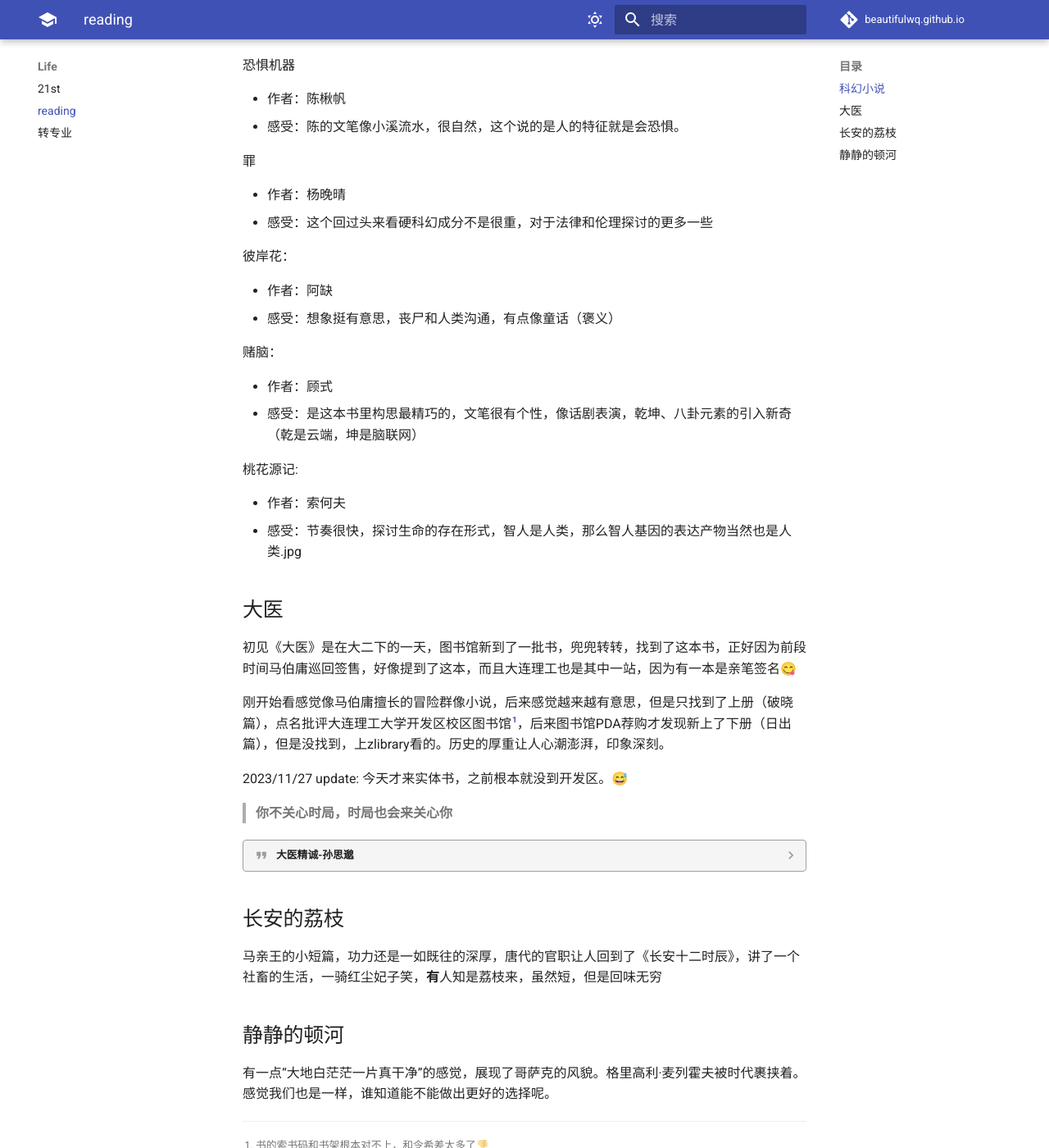
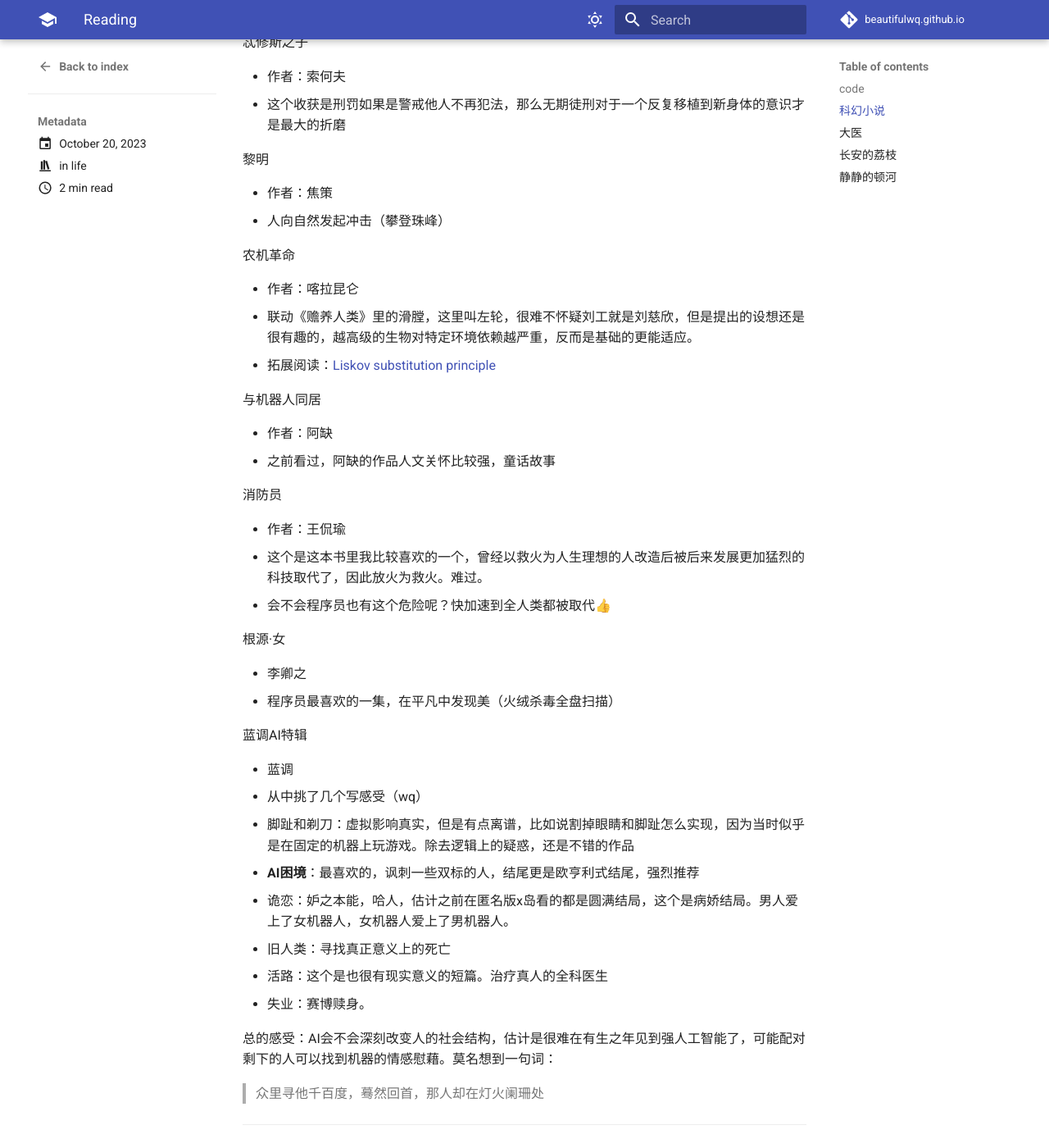
Before and after one commit to edwardwq301/wqtech, an MkDocs documentation site: the page built from docs/blog/posts/reading.md, in a window 1280 px wide and 1400 px high, scrolled down 1148 px. Shown: the whole window at 82% size. Built offline with MkDocs 1.6.1 and Material for MkDocs 9.7.7, drawn with Linux system fonts in a browser that asks for light colours; some web fonts are replaced; comment, search, counter and statistics services are not loaded; some of the changed text lies outside the part shown.

Commit message:
building blog with mkdocs.yml
blog build finish

update requirements

remove rss

add reading note

```diff
--- a/docs/life/reading.md
+++ b/docs/blog/posts/reading.md
@@ -1,9 +1,102 @@
 ---
+author: wq
+date: 2023-10-20
 comments: true
+categories:
+    - life
 ---
 
+reading books
+
+<!-- more -->
+## code
+推荐设计模式之禅，这个看着很舒服
+
 ## 科幻小说
+《太阳囚笼》北理工出版社
+
+太阳囚笼
+
+- 喀喇昆仑
+- 典型的硬科幻，互补能发展得更好
+
+神仆
+
+- 索何夫
+- 人工智能觉得发展的太慢了，直接接管。
+
+弈
+
+- 索何夫
+- 傲慢才是生存的障碍，根据长远结果来决定短期动作未必是好事
+
+---
+
+《AI觉醒》 北理工出版社
+
+太原之恋
+
+- 作者：刘慈欣
+- 感受：经典作品，应该是失意时的作品，如果看完了推荐学习一下 `cd ~ ; rm -rf` 或者正则表达式😋
+
+邮差
+
+- 作者：闰年
+- 中规中矩，与赵本山的落叶归根异曲同工之妙
+
+忒修斯之子
+
+- 作者：索何夫
+- 这个收获是刑罚如果是警戒他人不再犯法，那么无期徒刑对于一个反复移植到新身体的意识才是最大的折磨
+
+黎明
+
+- 作者：焦策
+- 人向自然发起冲击（攀登珠峰）
+
+农机革命
+
+- 作者：喀拉昆仑
+- 联动《赡养人类》里的滑膛，这里叫左轮，很难不怀疑刘工就是刘慈欣，但是提出的设想还是很有趣的，越高级的生物对特定环境依赖越严重，反而是基础的更能适应。
+- 拓展阅读：[Liskov substitution principle](https://en.wikipedia.org/wiki/Liskov_substitution_principle)
+
+
+与机器人同居
+
+- 作者：阿缺
+- 之前看过，阿缺的作品人文关怀比较强，童话故事
+
+消防员
+
+- 作者：王侃瑜
+- 这个是这本书里我比较喜欢的一个，曾经以救火为人生理想的人改造后被后来发展更加猛烈的科技取代了，因此放火为救火。难过。
+- 会不会程序员也有这个危险呢？快加速到全人类都被取代👍
+
+根源·女
+
+- 李卿之
+- 程序员最喜欢的一集，在平凡中发现美（火绒杀毒全盘扫描）
+
+蓝调AI特辑
+
+- 蓝调
+- 从中挑了几个写感受（wq）
+- 脚趾和剃刀：虚拟影响真实，但是有点离谱，比如说割掉眼睛和脚趾怎么实现，因为当时似乎是在固定的机器上玩游戏。除去逻辑上的疑惑，还是不错的作品
+- **AI困境**：最喜欢的，讽刺一些双标的人，结尾更是欧亨利式结尾，强烈推荐
+- 诡恋：妒之本能，哈人，估计之前在匿名版x岛看的都是圆满结局，这个是病娇结局。男人爱上了女机器人，女机器人爱上了男机器人。
+- 旧人类：寻找真正意义上的死亡
+- 活路：这个是也很有现实意义的短篇。治疗真人的全科医生
+- 失业：赛博赎身。
+
+总的感受：AI会不会深刻改变人的社会结构，估计是很难在有生之年见到强人工智能了，可能配对剩下的人可以找到机器的情感慰藉。莫名想到一句词：
+
+> 众里寻他千百度，蓦然回首，那人却在灯火阑珊处
+
+---
+
 第十一届星云奖
+
+《算法》《宿主》 万卷出版公司
 
 拟人算法
 
@@ -36,6 +129,7 @@ comments: true
 - 感受：刚开始看就看到丧尸又出现了，没想到《彼岸花》还有续集😋，丧尸从生的一侧来到死的一侧，彼岸花让他们回到中间，忘忧草让他们顺流而下
 
 十七年
+
 - 作者：白贲
 - 感受：数学上的质数相关。寄蜉蝣于天地，渺沧海之一粟。
 
@@ -43,6 +137,8 @@ comments: true
 ---
 
 第十届星云奖
+
+《赌脑》万卷出版公司
 
 恐惧机器
 
--- a/mkdocs.yml
+++ b/mkdocs.yml
@@ -1,6 +1,7 @@
 site_name: WQ BLOG
 site_author: WQ
-site_description: CS AND SOFTWARE
+site_description: WQ person thoughts
+site_url: https://beautifulwq.github.io/
 
 repo_name: beautifulwq.github.io
 repo_url: https://github.com/beautifulwq/beautifulwq.github.io/
@@ -10,7 +11,7 @@ copyright: '<a href="https://creativecommons.org/licenses/by-sa/4.0/deed.zh">CC
 theme:
   name: material
   custom_dir: overrides
-  language: zh
+  language: en
   favicon: image/gode.jpg
   apple-touch-icon-precomposed: images/mobile_icon.png
   include_search_page: false
@@ -20,12 +21,12 @@ theme:
     - header.autohide
     # - navigation.instant
     # - navigation.expand
-    # - navigation.sections
+    - navigation.sections
     - navigation.tracking
     - navigation.tabs
     # - navigation.tabs.sticky
     - navigation.top
-    # - navigation.indexes
+    - navigation.indexes
     - search.highlight
     - search.share
     - search.suggest
@@ -105,7 +106,15 @@ plugins:
       exclude:
         - guide.md
         - index.md
-
+  - blog:
+      blog_dir: blog
+      blog_toc: false
+      archive_name: Archive
+      categories_toc: false
+  # - rss:
+  #     match_path: blog/posts/.*
+  #     date_from_meta:
+  #       as_creation: date
 
 nav:
   - About:
@@ -129,7 +138,5 @@ nav:
       Editor: tools/editor.md
       Linux: tools/linux.md
 
-  - Life :
-      21st: life/20th.md
-      reading: life/reading.md
-      转专业: life/转专业.md
+  - Blog:
+      - blog/index.md
```
Also changed, not shown: docs/backend/effectivecpp.md (+5 -0 lines), docs/blog/index.md (added, +1 -0 lines), docs/blog/posts/20th.md (renamed from docs/life/20th.md, +7 -3 lines), docs/blog/posts/review.md (added, +27 -0 lines), docs/blog/posts/转专业.md (renamed from docs/life/转专业.md, +10 -0 lines), docs/index.md (+0 -1 lines), requirements.txt (line endings or trailing spaces).
